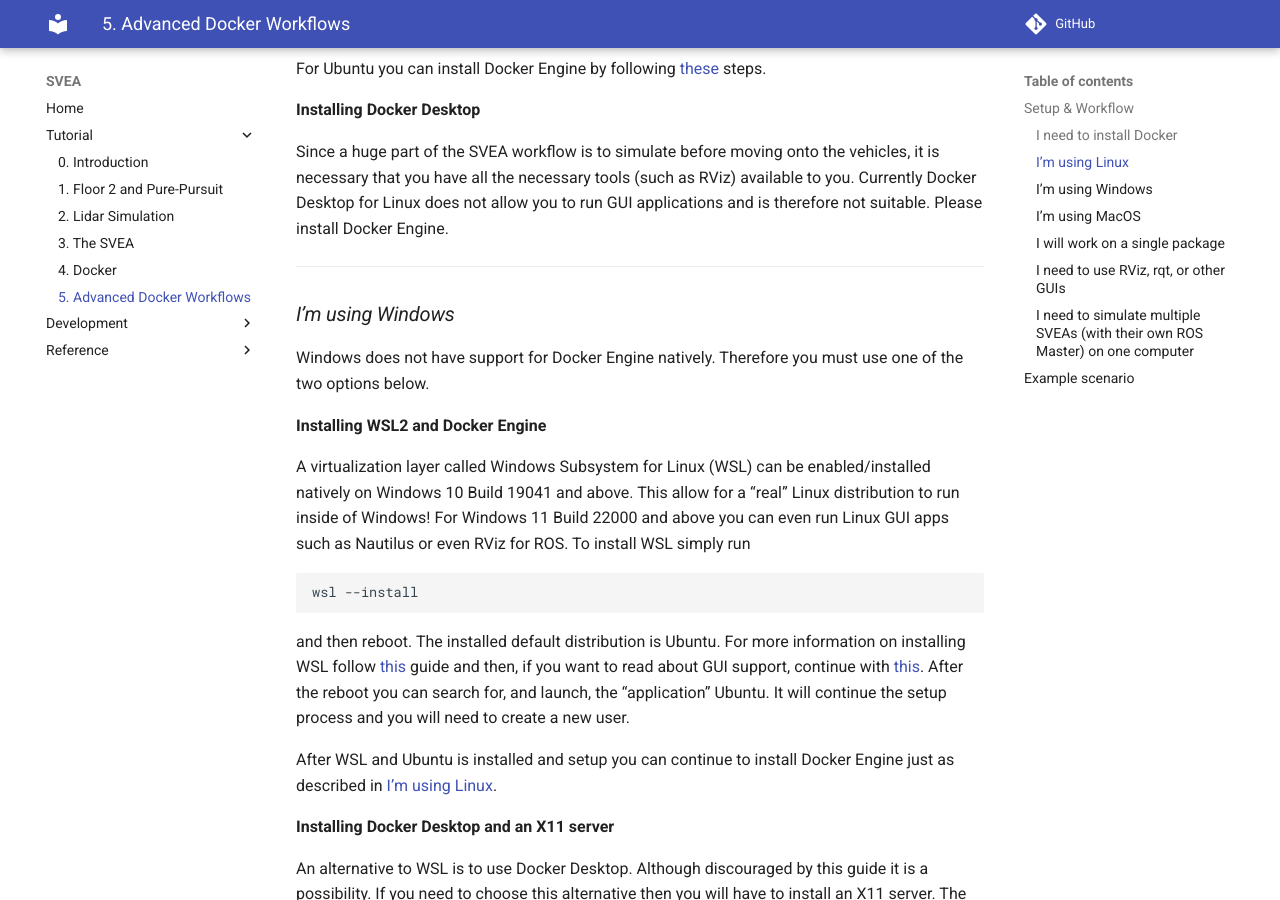
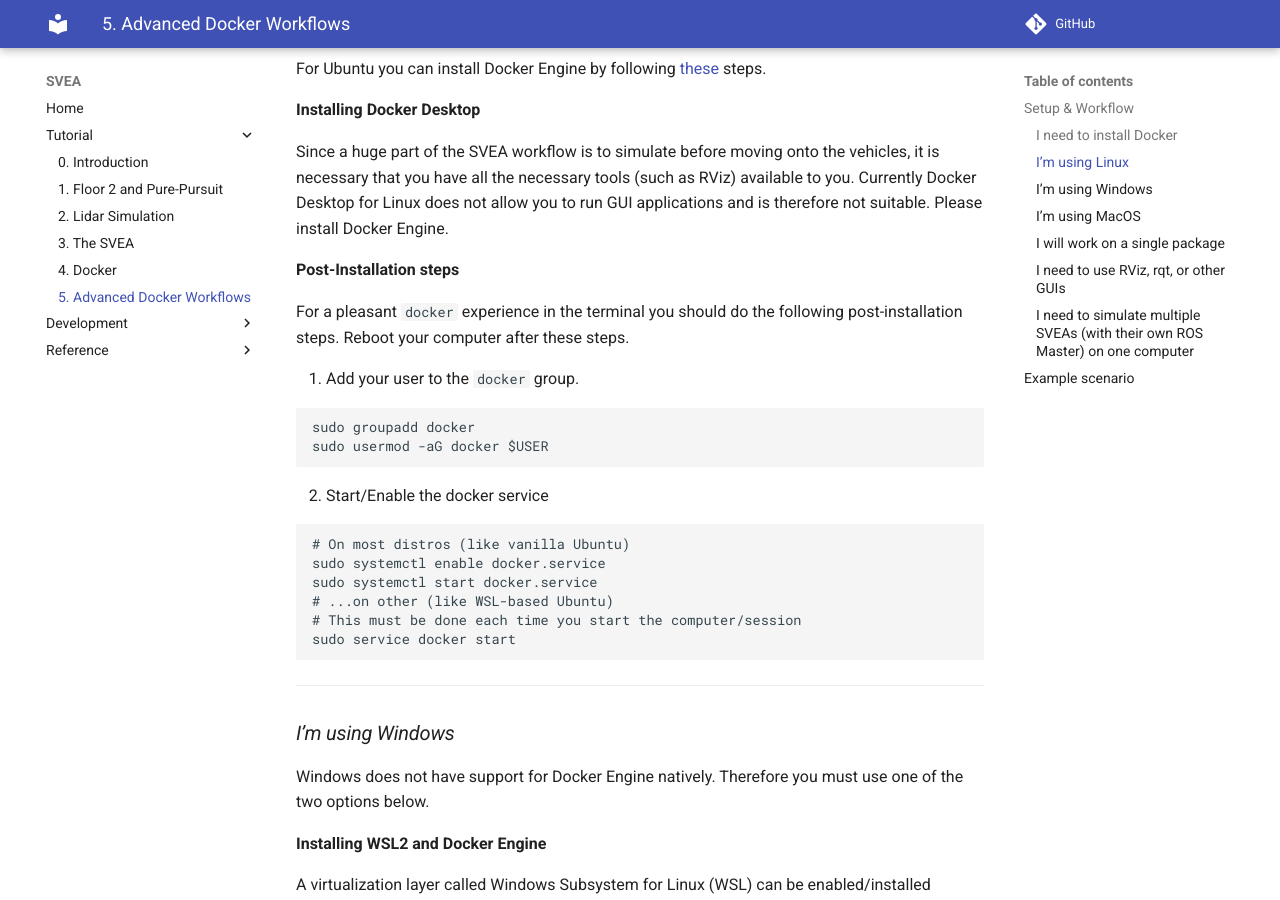
Before and after one commit to KTH-SML/svea, an MkDocs documentation site: the page built from docs/tutorials/5_more_docker.md, in a window 1280 px wide and 900 px high, scrolled down 1051 px. Built offline with MkDocs 1.6.1 and Material for MkDocs 9.7.7, drawn with Linux system fonts in a browser that asks for light colours; comment, search, counter and statistics services are not loaded.

Commit message:
add: improving documentation

````diff
--- a/docs/tutorials/5_more_docker.md
+++ b/docs/tutorials/5_more_docker.md
@@ -58,6 +58,29 @@ the vehicles, it is necessary that you have all the necessary tools (such
 as RViz) available to you. Currently Docker Desktop for Linux does not
 allow you to run GUI applications and is therefore not suitable. Please
 install Docker Engine.
+
+**Post-Installation steps**
+
+For a pleasant `docker` experience in the terminal you should do the following
+post-installation steps. Reboot your computer after these steps.
+
+1. Add your user to the `docker` group.
+
+```
+sudo groupadd docker
+sudo usermod -aG docker $USER
+```
+
+2. Start/Enable the docker service
+
+```
+# On most distros (like vanilla Ubuntu)
+sudo systemctl enable docker.service
+sudo systemctl start docker.service
+# ...on other (like WSL-based Ubuntu)
+# This must be done each time you start the computer/session
+sudo service docker start
+```
 
 ---
 
````
Also changed, not shown: README.md (+4 -2 lines).
